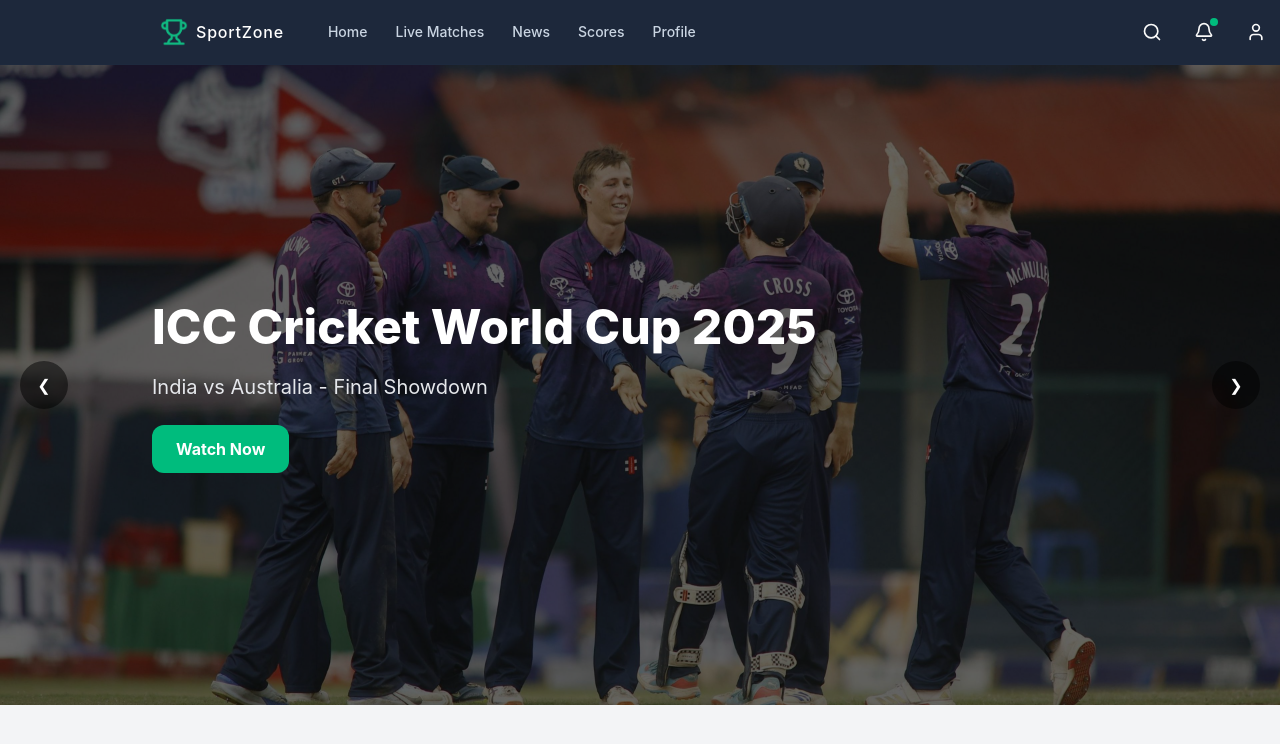
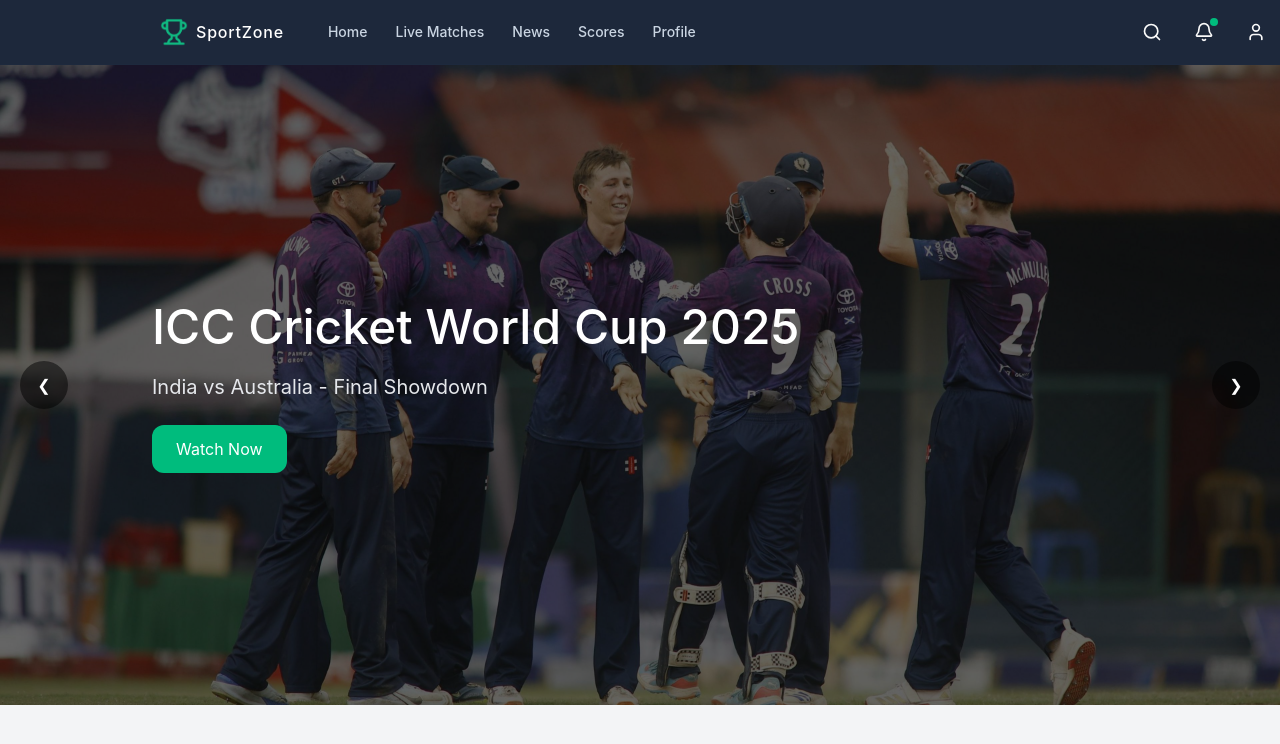
Before and after one commit to ChamilSachintha/Sports-Dashboard-Application, a React (Vite) app: page / in a window 1280 px wide. Shown: the top 744 px of the page. Built offline with nearby package versions, Linux system fonts and the light colour scheme.

Commit message:
Change font weights - Hero

```diff
--- a/src/components/Hero.tsx
+++ b/src/components/Hero.tsx
@@ -53,7 +53,7 @@ export default function HeroSection() {
 
       <div className="relative z-10 text-white px-6 max-w-3xl mx-32">
 
-        <h1 className="text-3xl md:text-5xl font-extrabold leading-tight">
+        <h1 className="text-3xl md:text-5xl font-medium leading-tight">
           ICC Cricket World Cup 2025
         </h1>
 
@@ -61,7 +61,7 @@ export default function HeroSection() {
           India vs Australia - Final Showdown
         </p>
 
-        <button className="mt-6 bg-emerald-500 hover:bg-emerald-600 text-white font-bold px-6 py-3 rounded-xl transition">
+        <button className="mt-6 bg-emerald-500 hover:bg-emerald-600 text-white font-normal px-6 py-3 rounded-xl transition">
           Watch Now
         </button>
 
```
